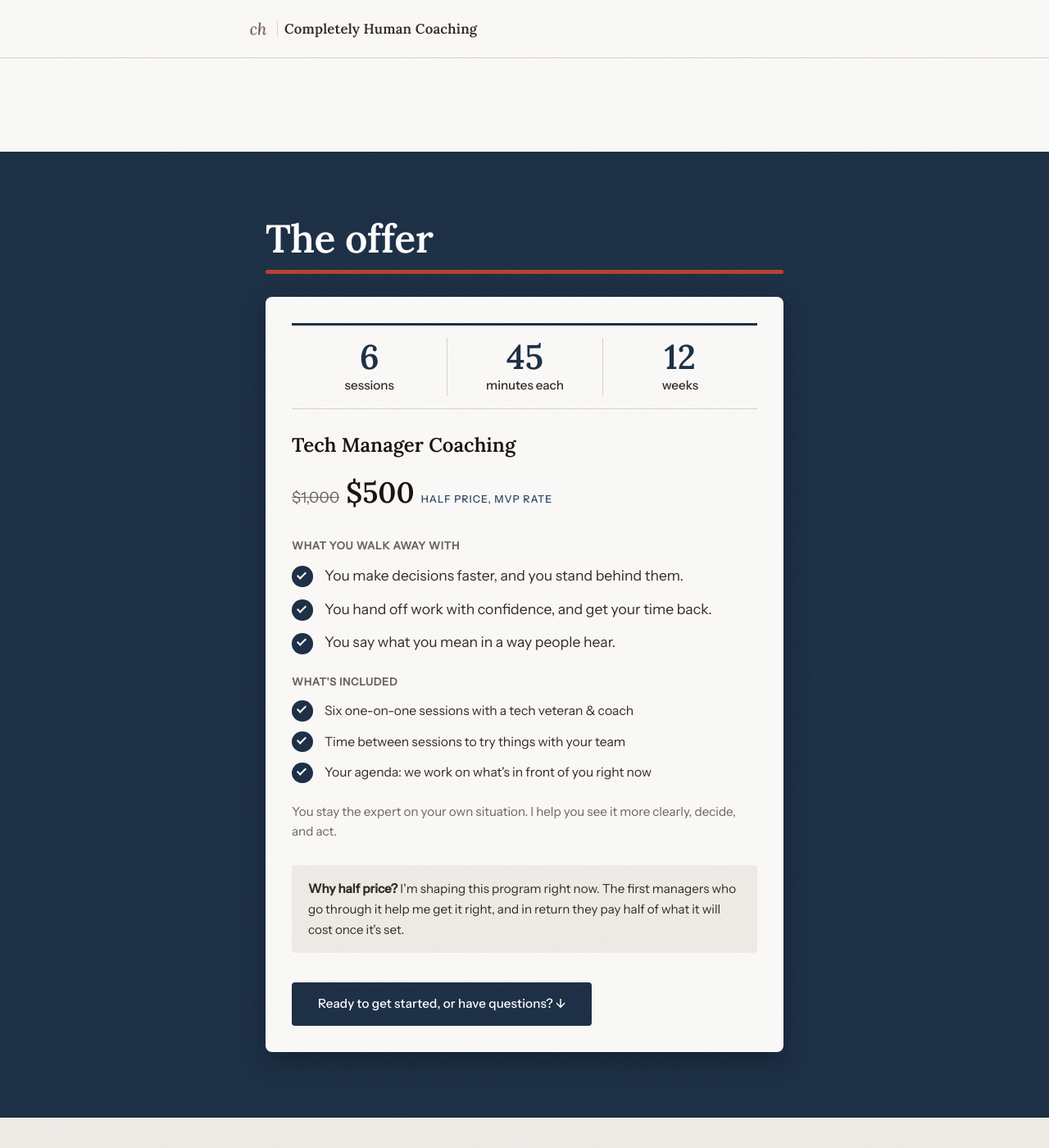
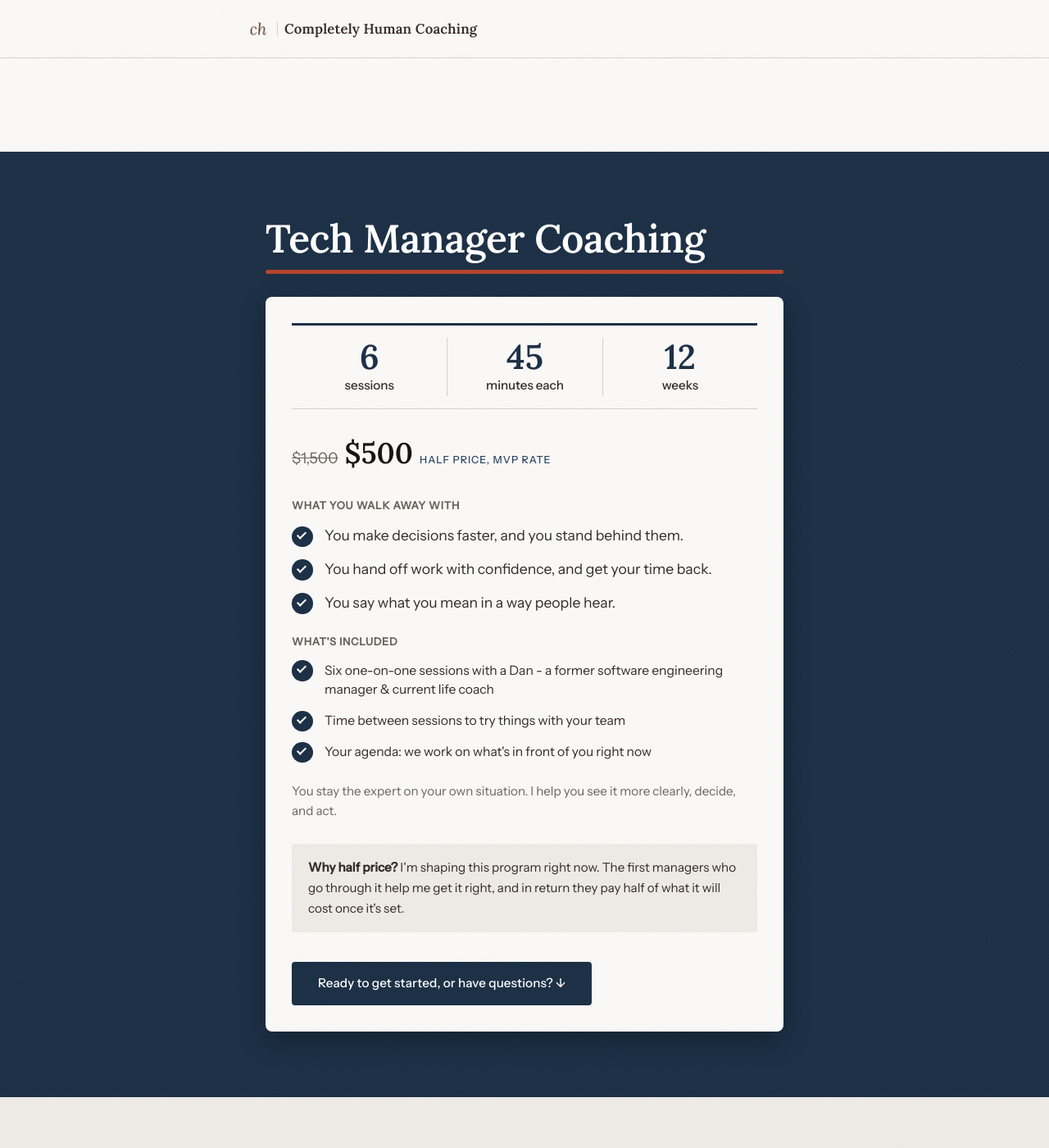
Before and after one commit to dbough/completely-human-coaching-com, a Jekyll site: the page built from tech-managers/index.html, in a window 1280 px wide and 1400 px high, scrolled down 3633 px. Shown: the whole window at 82% size. Built offline with Jekyll 4.4.1, drawn with Linux system fonts in a browser that asks for light colours.

Commit message:
Tech managers: raise retail price to 1,500, retitle offer section, update coach bio line
Co-Authored-By: Claude Sonnet 5.5 <noreply@anthropic.com>

```diff
--- a/_data/pricing.yml
+++ b/_data/pricing.yml
@@ -17,6 +17,6 @@ workshop:
   retail: "1500"
   price: "500"
 tech_managers:
-  retail: "1,000"
+  retail: "1,500"
   price: "500"
   price_per_session: "83"
--- a/tech-managers/index.html
+++ b/tech-managers/index.html
@@ -177,7 +177,7 @@ og_image: "https://completelyhumancoaching.com/og-image.png"
   ============================================ -->
   <section id="offer">
     <div class="container">
-      <p class="section-label reveal">The offer</p>
+      <p class="section-label reveal">Tech Manager Coaching</p>
 
       <div class="offering-card reveal reveal-delay-2">
         <ul class="offering-facts">
@@ -185,7 +185,6 @@ og_image: "https://completelyhumancoaching.com/og-image.png"
           <li><span class="fact-num">45</span><span class="fact-label">minutes each</span></li>
           <li><span class="fact-num">12</span><span class="fact-label">weeks</span></li>
         </ul>
-        <p class="offering-name">Tech Manager Coaching</p>
         <div class="price-display">
           <span class="price-retail"><span class="sr-only">Regular price</span><s>${{ site.data.pricing.tech_managers.retail }}</s></span>
           <span class="price-current">${{ site.data.pricing.tech_managers.price }}</span>
@@ -201,7 +200,7 @@ og_image: "https://completelyhumancoaching.com/og-image.png"
 
         <p class="offering-ideal-label">What's included</p>
         <ul class="check-list check-list-compact">
-          <li>Six one-on-one sessions with a tech veteran & coach</li>
+          <li>Six one-on-one sessions with a Dan - a former software engineering manager & current life coach</li>
           <li>Time between sessions to try things with your team</li>
           <li>Your agenda: we work on what's in front of you right now</li>
         </ul>
```
